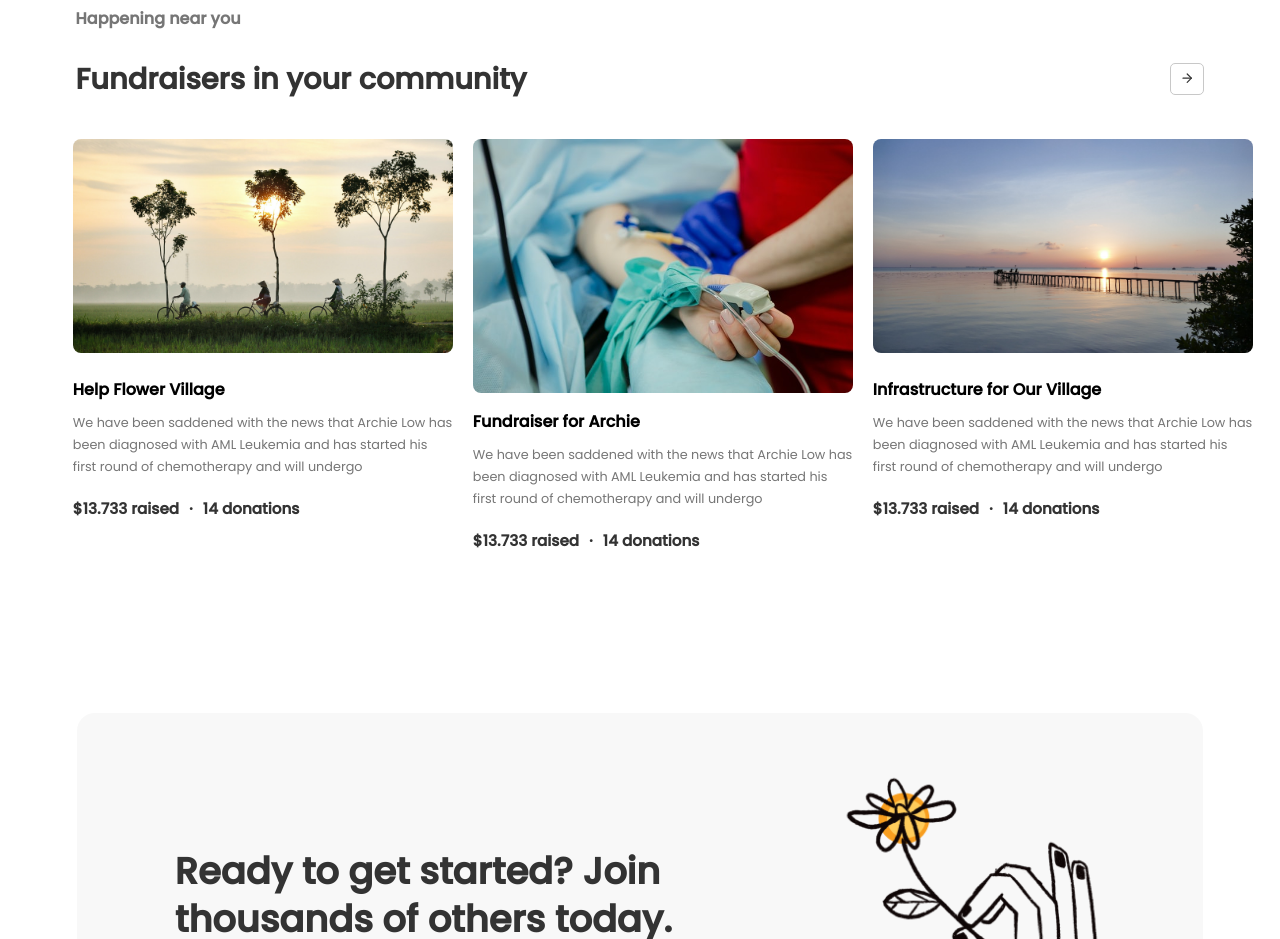
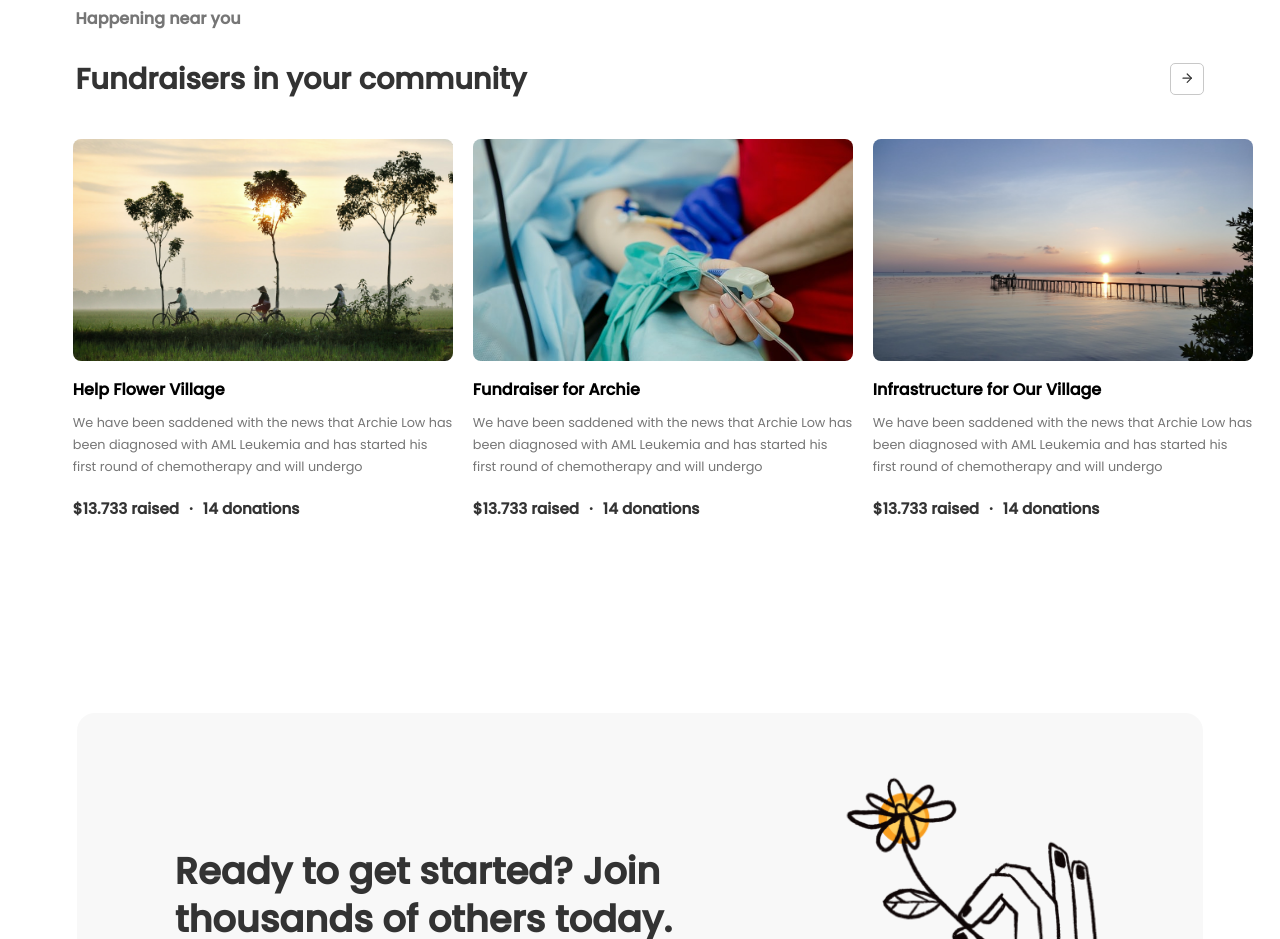
Before and after one commit to wandaaulia/gofundme-clone, a React app: page / in a window 1280 px wide. Shown: the part 2160-3099 px from the top of the page. Built offline with nearby package versions, Linux system fonts and the light colour scheme.

Commit message:
fix image

```diff
--- a/src/components/fundcontent/fundcontent.scss
+++ b/src/components/fundcontent/fundcontent.scss
@@ -238,13 +238,13 @@
 .fund-wide-img {
     display: flex;
     width: 100%;
-    min-height: 50%;
+    height: 50%;
     justify-content: center;
 
     img {
         border-radius: 8px;
         width: 100%;
-        height: 100%;
+        min-height: 100%;
         object-fit: cover;
     }
 }
```
Also changed, not shown: public/style/main.css.
